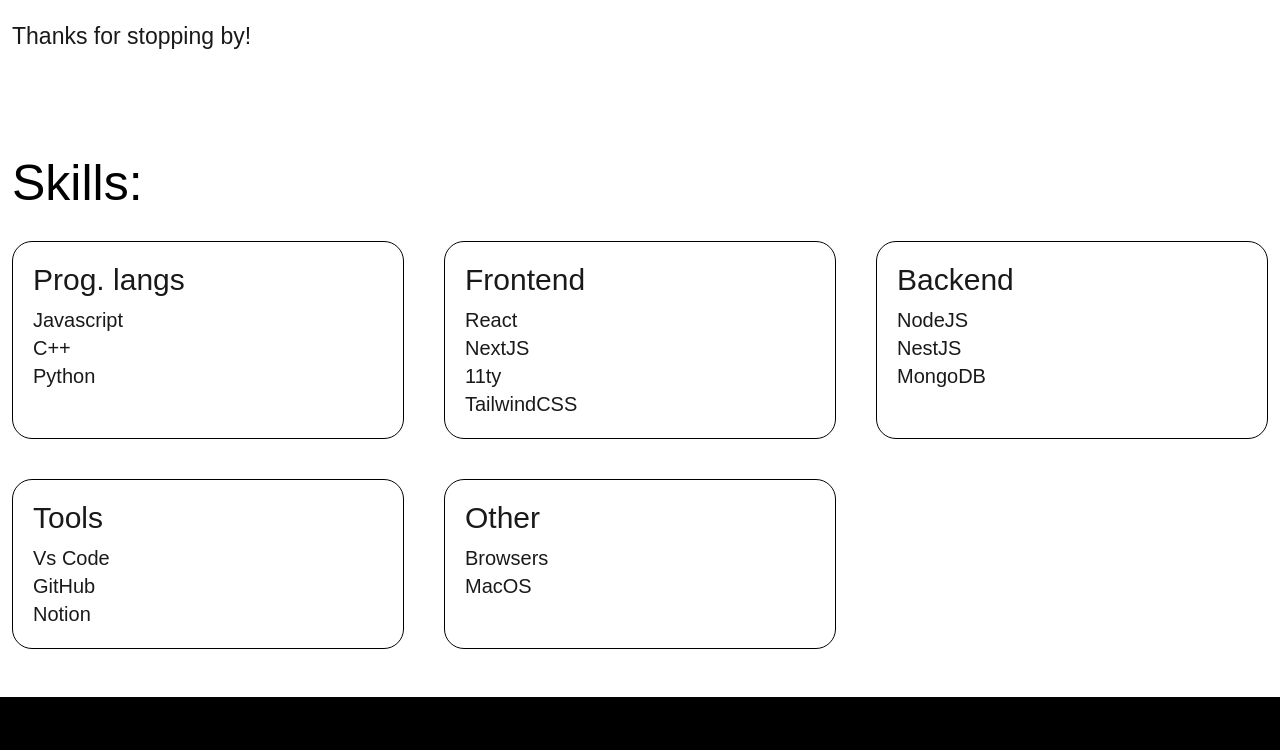
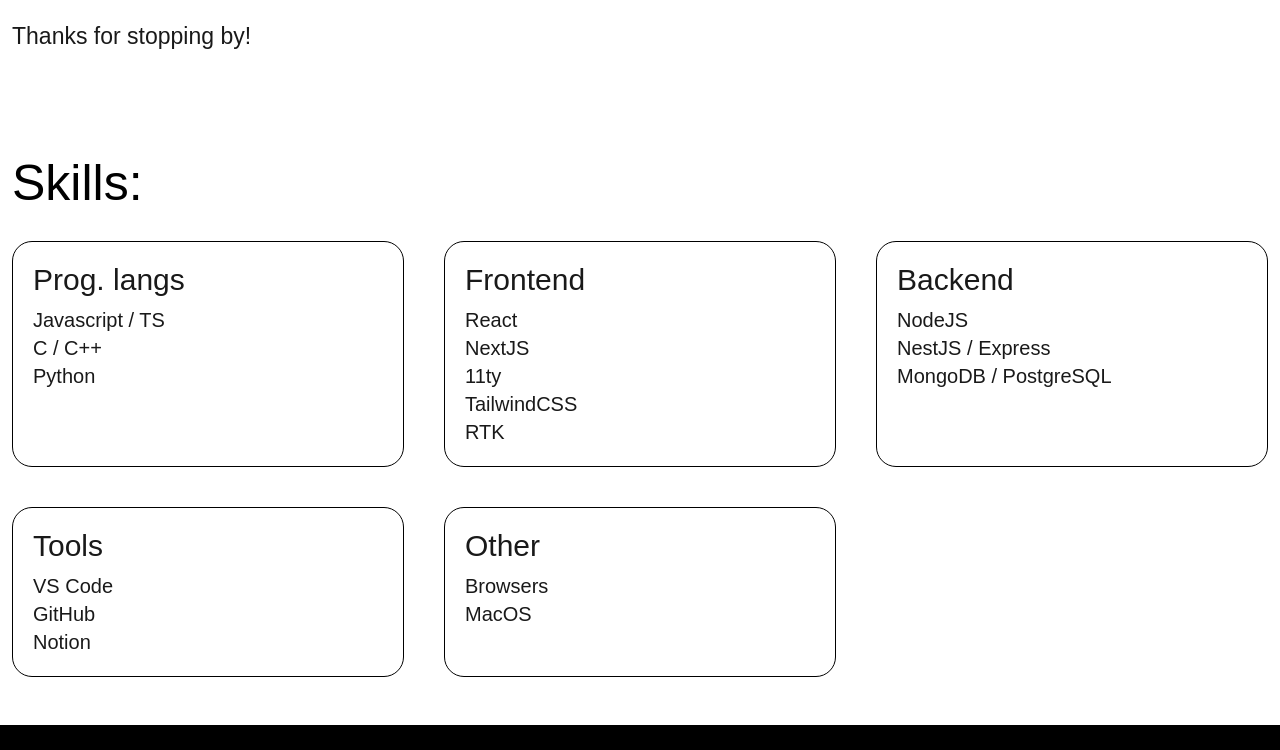
Before and after one commit to NightWanderer2004/Eduard-Povierin, a Next.js app: page /about in a window 1280 px wide. Shown: the part 483-1233 px from the top of the page. Built offline with nearby package versions, Linux system fonts and the light colour scheme; a web font is replaced by a local one.

Commit message:
add new project

```diff
--- a/src/data.js
+++ b/src/data.js
@@ -20,16 +20,18 @@ module.exports = {
       },
    ],
    skills: [
-      { title: 'Prog. langs', list: ['Javascript', 'C++', 'Python'] },
-      { title: 'Frontend', list: ['React', 'NextJS', '11ty', 'TailwindCSS'] },
-      { title: 'Backend', list: ['NodeJS', 'NestJS', 'MongoDB'] },
-      { title: 'Tools', list: ['Vs Code', 'GitHub', 'Notion'] },
+      { title: 'Prog. langs', list: ['Javascript / TS', 'C / C++', 'Python'] },
+      { title: 'Frontend', list: ['React', 'NextJS', '11ty', 'TailwindCSS', 'RTK'] },
+      { title: 'Backend', list: ['NodeJS', 'NestJS / Express', 'MongoDB / PostgreSQL'] },
+      { title: 'Tools', list: ['VS Code', 'GitHub', 'Notion'] },
       { title: 'Other', list: ['Browsers', 'MacOS'] },
    ],
    projects: [
       { title: 'Suimiro', url: 'https://suimiro.me', desc: 'web blog', img: '/projects/suimiro.png' },
       { title: 'Actify', url: 'https://actify-you.netlify.app', desc: 'app for activity', img: '/projects/actify.png' },
+      { title: 'Tokners', url: 'https://my-tokners.netlify.app', desc: 'landing page for crypto company', img: '/projects/tokners.png' },
    ],
+   myFavs: ['Japan', 'strategy games', 'anime', 'old apple devices', 'minimalism', 'music'],
    work: [
       { title: 'Freelancer', company: 'WebLancer', date: 'apr 2021 - aug 2021', desc: 'making simple landing pages and fixes in HTML and CSS' },
       {
```
Also changed, not shown: public/projects/tokners.png (added).
